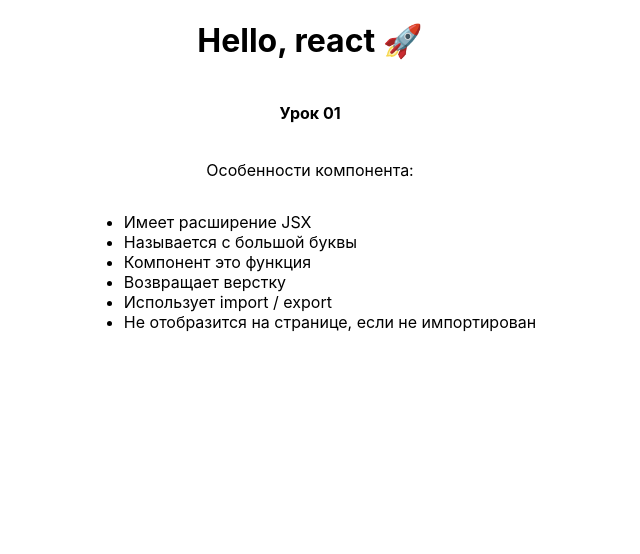
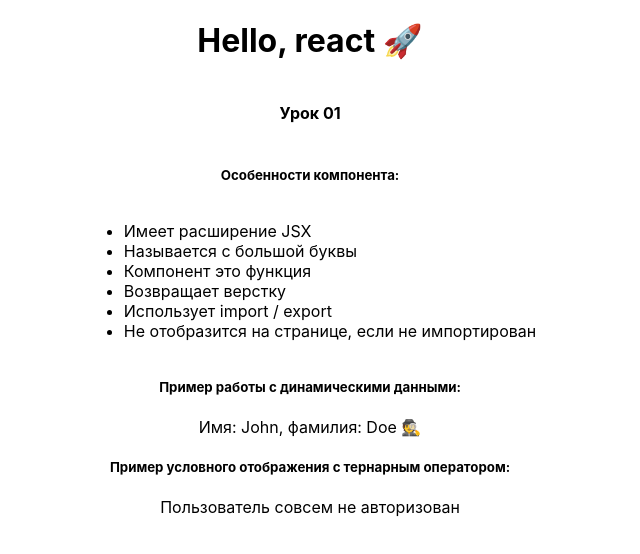
Before and after one commit to dmitrii-kuvaldin/43-react-js, a React (Create React App) app: page / in a window 1280 px wide. Shown: the top 554 px of the page, without its empty margins (330-970 px from the left). Built offline with nearby package versions, Linux system fonts and the light colour scheme.

Commit message:
lesson 2

```diff
--- a/package.json
+++ b/package.json
@@ -2,11 +2,13 @@
   "name": "my-react",
   "version": "0.1.0",
   "private": true,
+  "homepage": ".",
   "dependencies": {
     "@babel/plugin-proposal-private-property-in-object": "^7.21.11",
     "@testing-library/jest-dom": "^5.17.0",
     "@testing-library/react": "^13.4.0",
     "@testing-library/user-event": "^13.5.0",
+    "gh-pages": "^6.1.1",
     "react": "^18.3.1",
     "react-dom": "^18.3.1",
     "react-scripts": "5.0.1",
@@ -16,7 +18,8 @@
     "start": "react-scripts start",
     "build": "react-scripts build",
     "test": "react-scripts test",
-    "eject": "react-scripts eject"
+    "eject": "react-scripts eject",
+    "deploy": "npm run build && gh-pages -d build"
   },
   "eslintConfig": {
     "extends": [
--- a/src/lessons/lesson_01/Lesson01.jsx
+++ b/src/lessons/lesson_01/Lesson01.jsx
@@ -1,21 +1,31 @@
 // импортируем стили из соседнего файла
-import './lesson01.css'
+import './lesson01.css';
 
 export default function Lesson01() {
-
   // описание всего приложения в глобальном объекте document
   // это и есть DOM (Document Object Model)
   // console.dir(document);
 
   // создаем переменную со значением в теле функции до return
-  const heading = 'Урок 01'
-  const classContainer = 'lesson1-container'
+  const heading = 'Урок 01';
+  const classContainer = 'lesson1-container';
 
+  function formatName(user) {
+    return `Имя: ${user.name}, фамилия: ${user.lastName} 🕵️`
+  }
+
+  const user = {
+    name: 'John',
+    lastName: 'Doe'
+  };
+
+  // отображение на странице будет зависеть от значения в этой переменной
+  const isLogin = false
 
   return (
     <div className={classContainer}>
       <h4>{heading}</h4>
-      <p>Особенности компонента:</p>
+      <h5>Особенности компонента:</h5>
       <ul>
         <li>Имеет расширение JSX</li>
         <li>Называется с большой буквы</li>
@@ -24,6 +34,11 @@
         <li>Использует import / export</li>
         <li>Не отобразится на странице, если не импортирован</li>
       </ul>
+      <h5>Пример работы с динамическими данными:</h5>
+      <span>{formatName(user)}</span>
+      <h5>Пример условного отображения c тернарным оператором:</h5>
+      <span>Пользователь {isLogin ? 'в данный момент' : 'совсем не'} авторизован</span>
+
     </div>
   );
 }
```
Also changed, not shown: 1 other file (tests, documents, lock files or other folders).
